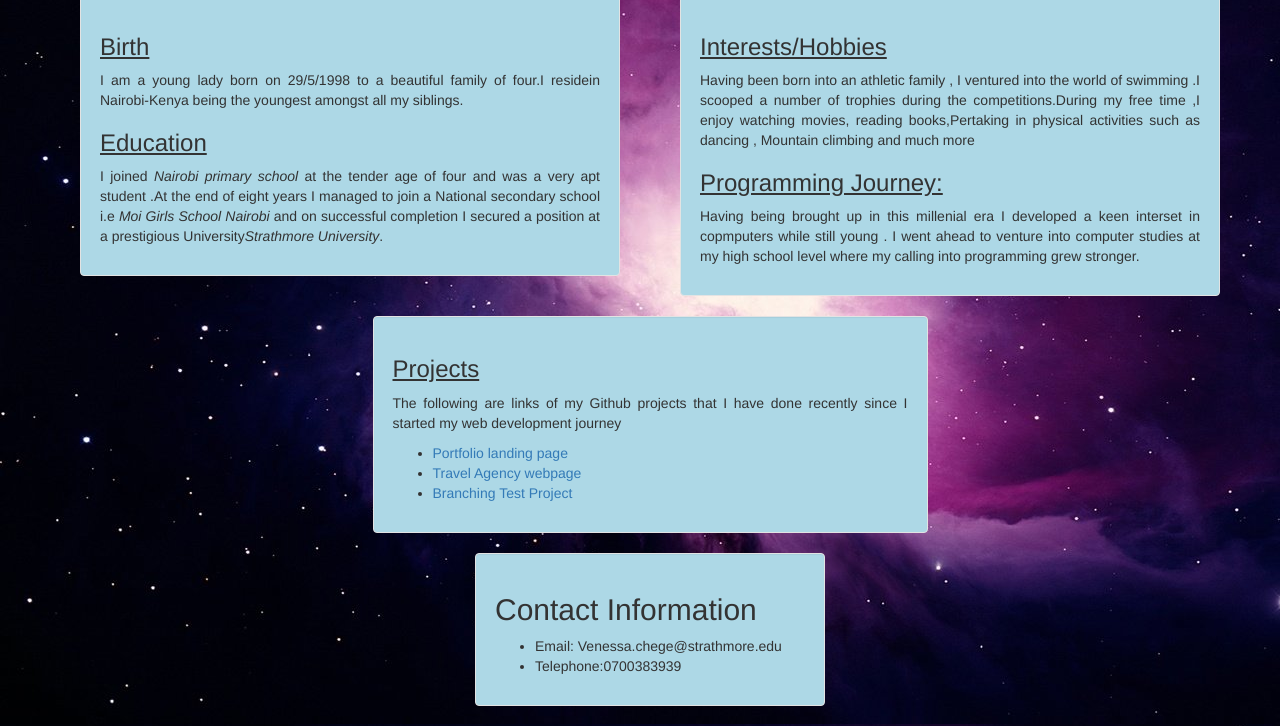
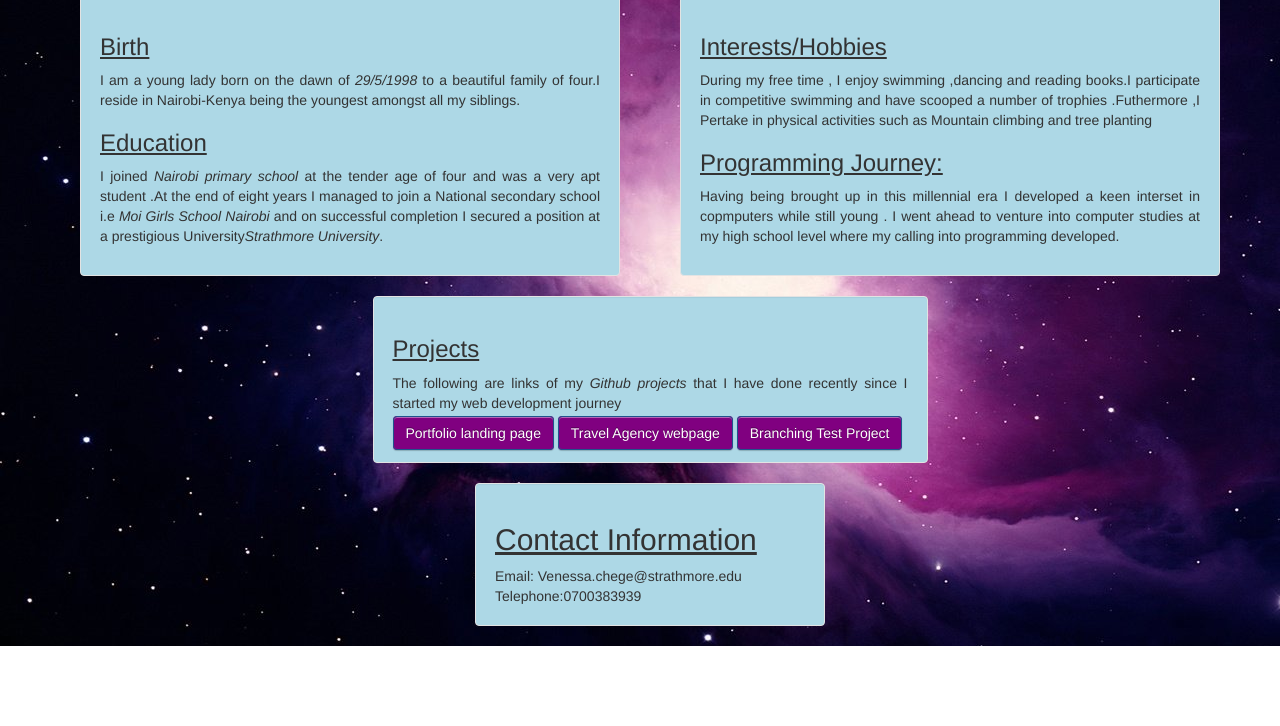
Before and after one commit to Venessachege/Portfolio-Landing-Page, a plain HTML site: page index.html in a window 1280 px wide. Shown: the part 356-1082 px from the top of the page. After the commit the page ends 1002 px from the top, so only its background shows below. Drawn offline with Linux system fonts and the light colour scheme.

Commit message:
"Check for proper spacing"

```diff
--- a/css/style.css
+++ b/css/style.css
@@ -35,7 +35,7 @@ p.solid {
   height: 200px;
 }
 .well{
-  background-color: lightblue;
+  background-color:lightblue;
   margin-left: 30px;
 }
 h1{
@@ -44,3 +44,17 @@ h1{
 h3{
   font:grey;
 }
+.link_button {
+    -webkit-border-radius: 4px;
+    -moz-border-radius: 4px;
+    border-radius: 4px;
+    border: solid 1px #20538D;
+    text-shadow: 0 -1px 0 rgba(0, 0, 0, 0.4);
+    -webkit-box-shadow: inset 0 1px 0 rgba(255, 255, 255, 0.4), 0 1px 1px rgba(0, 0, 0, 0.2);
+    -moz-box-shadow: inset 0 1px 0 rgba(255, 255, 255, 0.4), 0 1px 1px rgba(0, 0, 0, 0.2);
+    box-shadow: inset 0 1px 0 rgba(255, 255, 255, 0.4), 0 1px 1px rgba(0, 0, 0, 0.2);
+    background: purple;
+    color: #FFF;
+    padding: 8px 12px;
+    text-decoration: none;
+}
--- a/index.html
+++ b/index.html
@@ -16,7 +16,7 @@
        <h1><strong>Venessa Chege</strong></h1><ul
         <div class="nav nav-tabs navbar-right">
              <li role="presentation" class="active"><a href="#">Home</a></li>
-             <li role="presentation"><a href="#">Projects</a></li>
+             <li role="presentation"><a href="#">Resume</a></li>
              <li role="presentation"><a href="#">Contacts</a></li>
          </ul>
 
@@ -37,7 +37,7 @@
         <div class="well">
          <h3><u>Birth</u></h3>
 
-     <p>I am a young lady born on 29/5/1998 to a beautiful family of four.I residein Nairobi-Kenya
+     <p>I am a young lady born on the dawn of <em>29/5/1998</em> to a beautiful family of four.I reside in Nairobi-Kenya
         being the youngest amongst all my siblings.</p>
 
       <h3><u>Education</u></h3>
@@ -51,14 +51,13 @@
        <div class="well">
 
       <h3><u>Interests/Hobbies</u></h3>
-      <p>Having been born into an athletic family , I ventured into the world of swimming .I scooped a
-            number of trophies during the competitions.During my free time ,I enjoy watching movies,
-            reading books,Pertaking in physical activities such as dancing , Mountain climbing and much more</p>
+      <p>During my free time , I enjoy swimming ,dancing and reading books.I participate in competitive swimming and have scooped a
+          number of trophies .Futhermore ,I Pertake in physical activities such as Mountain climbing and tree planting</p>
 
       <h3><u>Programming Journey:</u></h3>
-      <p>Having being brought up in this millenial era I developed a keen interset in copmputers while still young .
+      <p>Having being brought up in this millennial era I developed a keen interset in copmputers while still young .
           I went ahead to venture into computer studies at my high school level where my
-           calling into programming grew stronger.</p>
+           calling into programming developed.</p>
      </div>
          </div>
          <div class="row">
@@ -66,11 +65,11 @@
             <div class="col-md-6">
              <div class="well">
       <h3><u>Projects</u></h3>
-       <p>The following are links of my Github projects that I have done recently since I started my web development journey</p>
-       <ul>
-           <li><a href= "https://github.com/Venessachege/Portfolio-Landing-Page.git">Portfolio landing page</a> </li>
-          <li><a href="https://github.com/Venessachege/Travel-Agency-.git">Travel Agency webpage</a></li>
-          <li><a href= "https://github.com/Venessachege/Travel-Agency-.git">Branching Test Project</a> </li>
+       <p>The following are links of my <em>Github projects</em> that I have done recently since I started my web development journey</p>
+
+           <a class="link_button" href= "https://github.com/Venessachege/Portfolio-Landing-Page.git">Portfolio landing page</a>
+          <a class="link_button"href="https://github.com/Venessachege/Travel-Agency-.git">Travel Agency webpage</a>
+         <a class="link_button"href= "https://github.com/Venessachege/Travel-Agency-.git">Branching Test Project</a>
         </div>
         </div>
         <div class="col-md-3"></div>
@@ -79,11 +78,10 @@
         <div class="col-md-4"></div>
       <div class="col-md-4">
          <div class="well">
-         <h2 >Contact Information</h2>
-         <ul>
-           <li>Email: Venessa.chege@strathmore.edu</li>
-           <li>Telephone:0700383939</li>
-         </ul>
+         <h2><u>Contact Information</u></h2>
+
+           Email: Venessa.chege@strathmore.edu   Telephone:0700383939
+
        </div>
       </div>
       <div class="col-md-4"></div>
```
Also changed, not shown: 1 other file.
